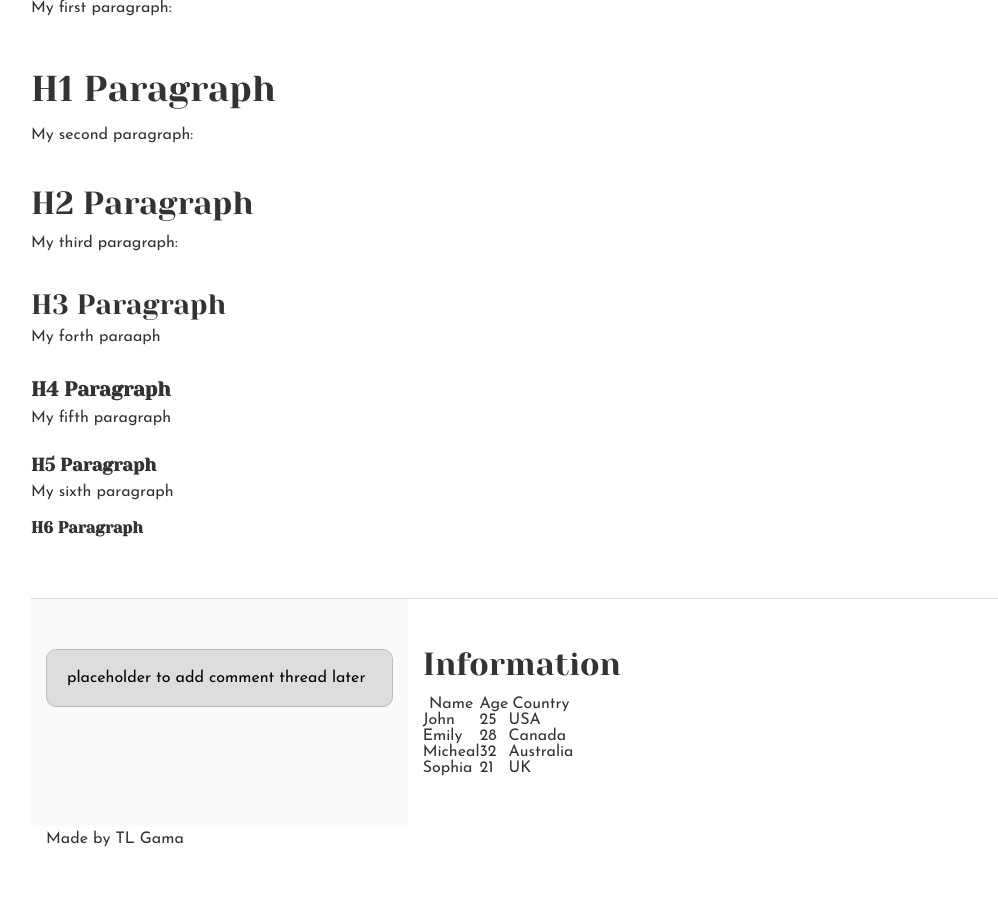
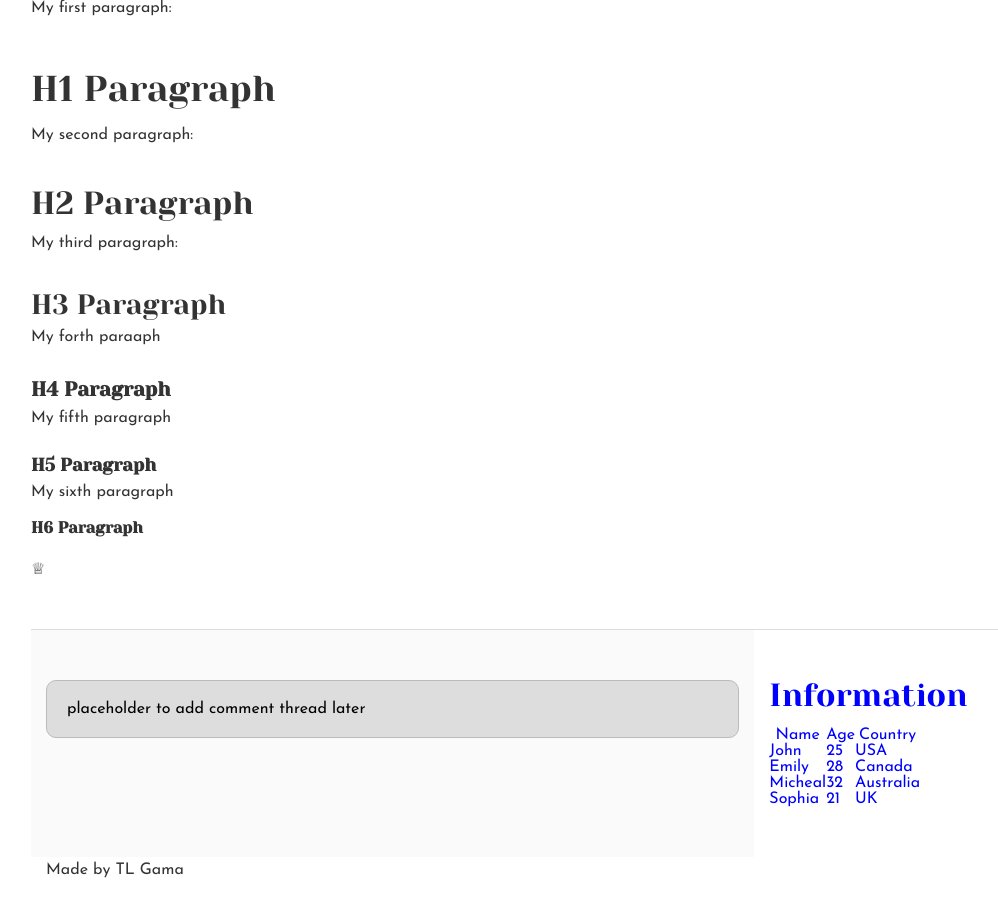
Before and after one commit to TLGama/alx_tools, a plain HTML site: page git/css/index.html in a window 1280 px wide. Shown: the whole page, without its empty margins (59-1057 px from the left). Before the commit the page ends 867 px from the top, so only its background shows below. Drawn offline with Linux system fonts and the light colour scheme.

Commit message:
3. Some more styling

```diff
--- a/git/css/index.html
+++ b/git/css/index.html
@@ -18,6 +18,7 @@
         <a href = "https://www.holbertonschool.com/holberton-logo.png"></a>
 
         <header>
+            <p>♕</p>
             <ul>
                 <li><a href="git/html/tweets.html"></a></li>
                 <li><a href="git/html/index.html"></a></li>
--- a/git/css/styles.css
+++ b/git/css/styles.css
@@ -10,11 +10,12 @@ main{
 }
 
 article{
+    flex:1;
+    overflow-y: auto;
+    color: blue;
+}
+
+aside{
     flex:2;
     overflow-y: auto;
 }
-
-aside{
-    flex:1;
-    overflow-y: auto;
-}
```
